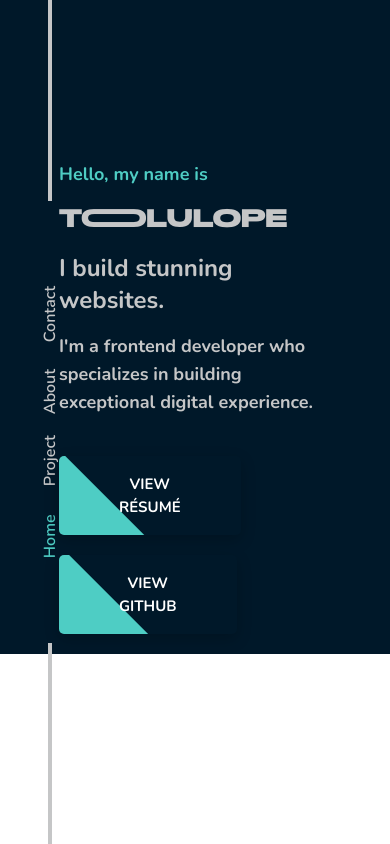
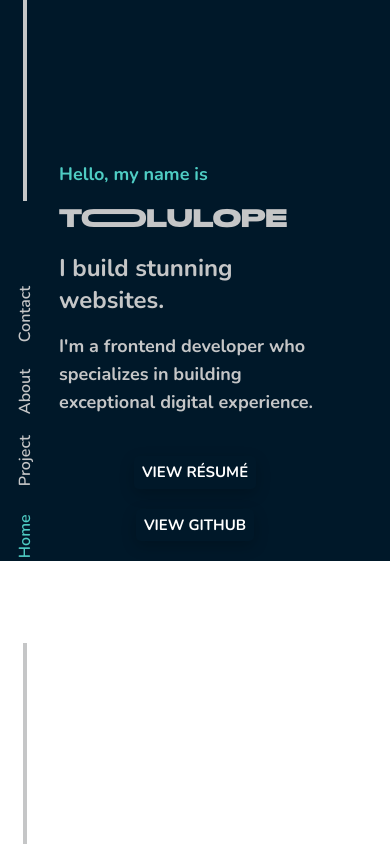
Before and after one commit to akinlope/mainportfolio, a React (Create React App) app: page / in a window 390 px wide. Built offline with nearby package versions, Linux system fonts and the light colour scheme.

Commit message:
remain socials

```diff
--- a/src/components/Navbar.js
+++ b/src/components/Navbar.js
@@ -9,7 +9,7 @@ const Navbar = () => {
 
     return (
         <div className=" relative">
-            <div className=" fixed gap-y-5 w-[100px] px-5 h-screen flex flex-col justify-between items-center">
+            <div className=" fixed gap-y-5 sm:w-[50px] w-[100px] px-5 h-screen flex flex-col justify-between items-center">
                 <div className=" h-full w-1  flex-1 bg-[#c5c6c7]"></div>
                 <div className=" flex-[2]  flex flex-col space-y-12 justify-center  text-mainTxt font-semibold">
                     <Link to={"/contact"} className="nav -rotate-90">
--- a/src/index.css
+++ b/src/index.css
@@ -47,7 +47,8 @@ body{
   color: #fff;
   font-weight: 700;
   font-size: 15px;
-  padding: 17px 60px;
+  /* padding: 17px 60px;*/
+  /* padding: 8px 5px; */
   margin: 0 auto;
   box-shadow: 0 5px 15px rgba(0,0,0,0.20);
 }
--- a/src/pages/Home.js
+++ b/src/pages/Home.js
@@ -15,12 +15,12 @@ const Home = () => {
                     className=" text-mainTxt text-2xl sm:text-lg font-bold mt-4 ">I'm a frontend developer who specializes in building exceptional digital experience.</motion.p>
 
                 <motion.div variants={slideInBtn} animate="animate" initial="initial"
-                     className=" mt-10 lg:flex justify pr-40 sm:flex-col">
+                     className=" mt-10 lg:flex lg:pr-48 sm:flex-col">
                     {/* <a href=""> */}
-                        <button className="btn rounded-[5px] md:text-sm sm:mb-5 md:mb-5"><span>View Résumé</span></button>
+                        <button className=" sm:px-[8px] sm:py-[5px] md:px-[13px] md:py-[10px] lg:py-[17px] lg:px-[60px] btn rounded-[5px] md:text-sm sm:mb-5 md:mb-5"><span>View Résumé</span></button>
                     {/* </a> */}
                     <a href="https://github.com/akinlope" target="_blank" rel="noreferrer">
-                        <button className=" btn rounded-[5px]"><span>View GitHub</span></button>
+                        <button className=" sm:px-[8px] sm:py-[5px] md:px-[13px] md:py-[10px] lg:py-[17px] lg:px-[60px] btn rounded-[5px]"><span>View GitHub</span></button>
                     </a>
                 </motion.div>
             </div>
```
